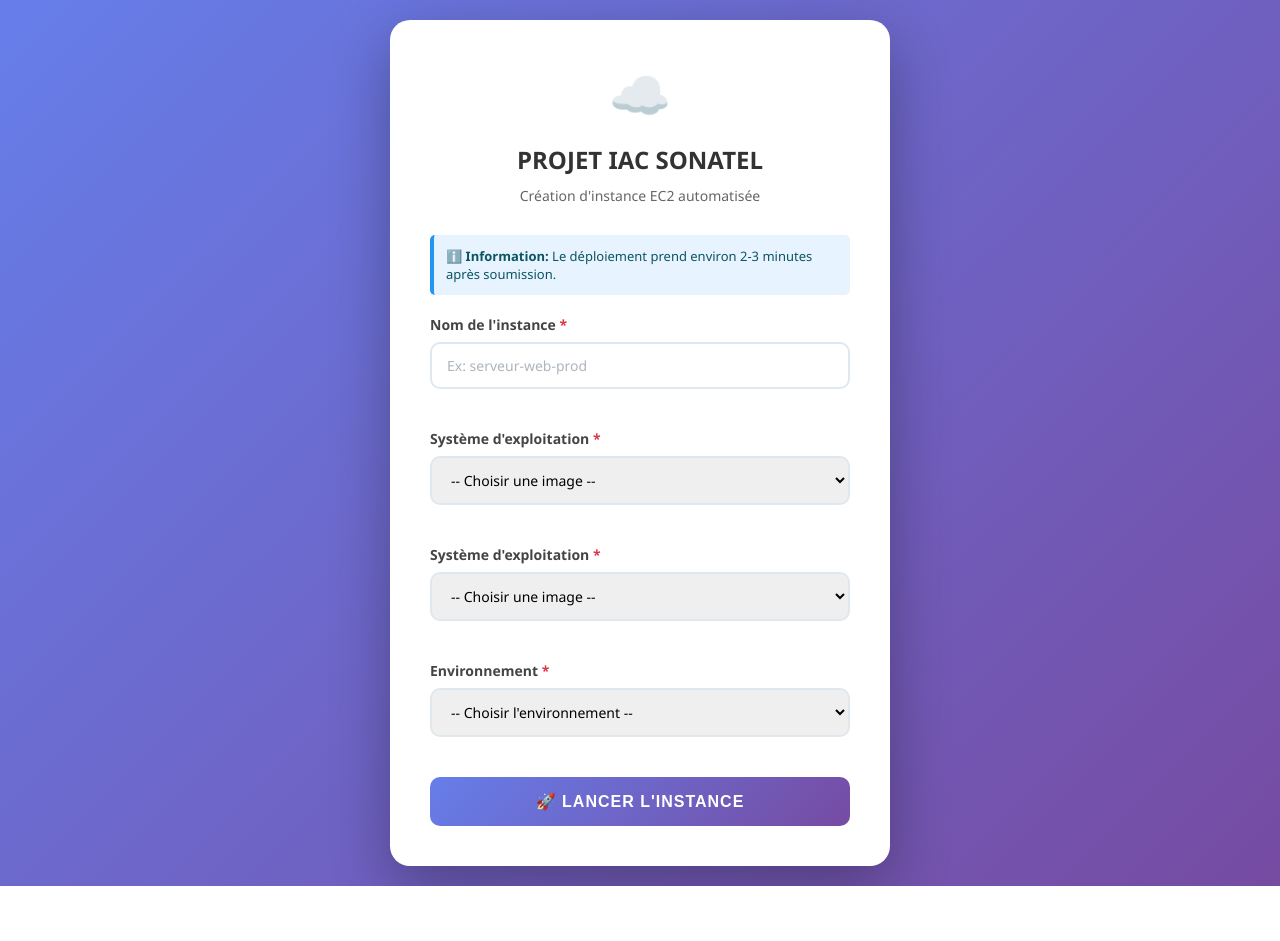
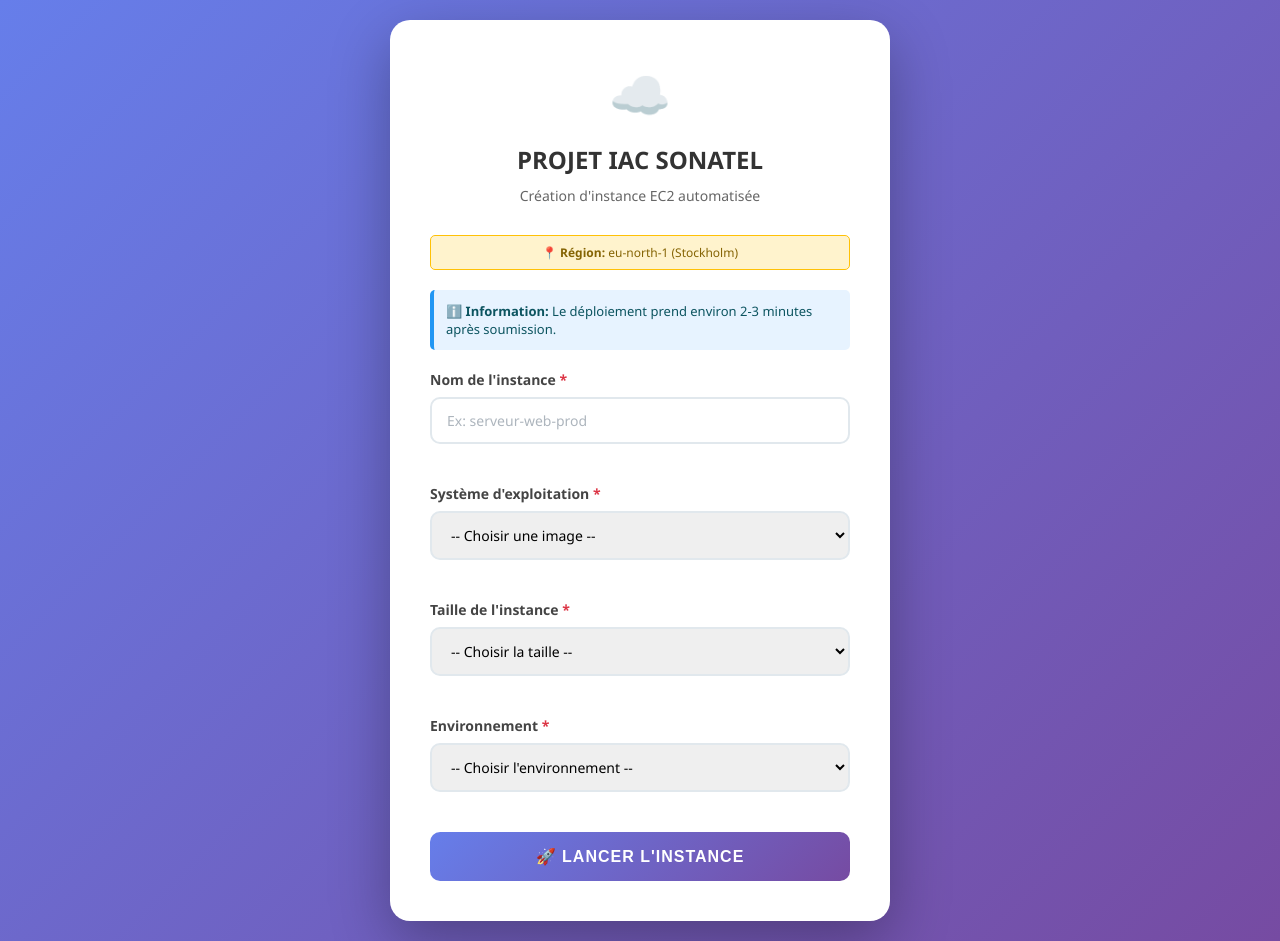
Before and after one commit to Moesthetics-code/projet-iac-ec2, a Flask app: page / in a window 1280 px wide. Before the commit the page ends 886 px from the top, so only its background shows below. Run offline with Flask 3, Linux system fonts and the light colour scheme; parts of the project's set-up code (start-up, migrations or seed data) failed here and were passed over.

Commit message:
Fix: Update AMI IDs for eu-north-1 and remove duplicates

```diff
--- a/templates/form.html
+++ b/templates/form.html
@@ -133,6 +133,17 @@
         .required {
             color: #dc3545;
         }
+
+        .region-badge {
+            background-color: #fff3cd;
+            border: 1px solid #ffc107;
+            padding: 8px 12px;
+            border-radius: 5px;
+            font-size: 12px;
+            color: #856404;
+            margin-bottom: 20px;
+            text-align: center;
+        }
     </style>
 </head>
 <body>
@@ -141,6 +152,10 @@
             <div class="logo">☁️</div>
             <h2>PROJET IAC SONATEL</h2>
             <p>Création d'instance EC2 automatisée</p>
+        </div>
+
+        <div class="region-badge">
+            📍 <strong>Région:</strong> eu-north-1 (Stockholm)
         </div>
 
         <div class="info-box">
@@ -169,22 +184,22 @@
                 </label>
                 <select id="instance_os" name="instance_os" required>
                     <option value="">-- Choisir une image --</option>
-                    <option value="ami-05fcfb9614772f051">🐧 Amazon Linux 2</option>
-                    <option value="ami-01f23391a59163da9">🐧 Ubuntu 22.04 LTS</option>
-                    <option value="ami-0548d28d4f7ec72c5">🐧 Debian 12 (Bookworm)</option>
-                    <option value="ami-0989038dff76173d3">🎩 Red Hat Enterprise Linux 9</option>
+                    <option value="ami-0fe8bec493a81c7da">🐧 Amazon Linux 2023 (Recommandé)</option>
+                    <option value="ami-0705384c0b33c194c">🐧 Ubuntu 22.04 LTS</option>
+                    <option value="ami-064087b8d355e70c1">🐧 Debian 12</option>
                 </select>
             </div>
 
             <div class="form-group">
-                <label for="instance_os">
-                    Système d'exploitation <span class="required">*</span>
+                <label for="instance_size">
+                    Taille de l'instance <span class="required">*</span>
                 </label>
-                <select id="instance_os" name="instance_os" required>
-                    <option value="">-- Choisir une image --</option>
-                    <option value="ami-0d421d84814b7d51c">🐧 Amazon Linux 2023 (Recommandé)</option>
-                    <option value="ami-0d64bb532e0502c46">🐧 Ubuntu 22.04 LTS</option>
-                    <option value="ami-0c38b837cd80aacf8">🐧 Debian 12</option>
+                <select id="instance_size" name="instance_size" required>
+                    <option value="">-- Choisir la taille --</option>
+                    <option value="t3.micro">💻 t3.micro (1 vCPU, 1 GB RAM) - Free Tier</option>
+                    <option value="t3.small">💻 t3.small (2 vCPU, 2 GB RAM)</option>
+                    <option value="t3.medium">💻 t3.medium (2 vCPU, 4 GB RAM)</option>
+                    <option value="t3.large">🖥️ t3.large (2 vCPU, 8 GB RAM)</option>
                 </select>
             </div>
 
```
